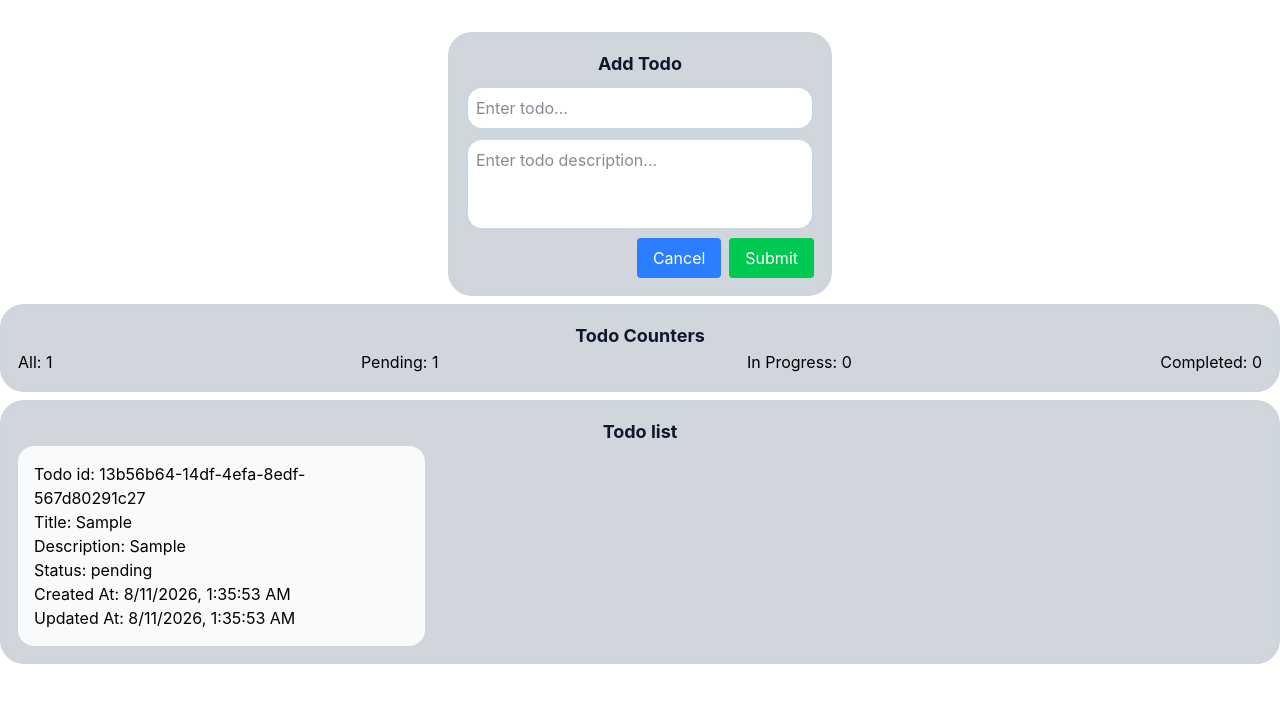
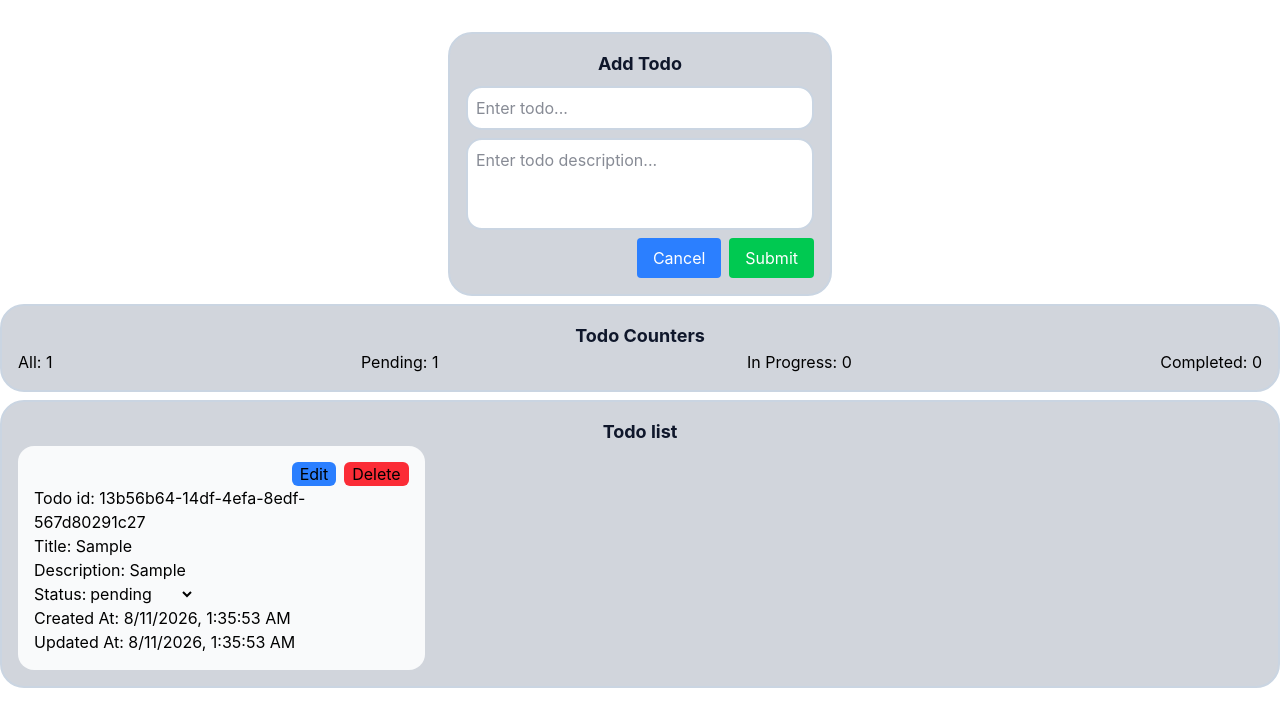
Before and after one commit to deepakzph/Texas, a React (Vite) app: page / in a window 1280 px wide. Both pictures are taken after typing "Sample", "Sample" into the empty fields and a click on the button "Submit". Shown: the top 726 px of the page. Built offline with nearby package versions, Linux system fonts and the light colour scheme.

Commit message:
refactor: add edit and delete functionality to todo items and enhance status management

```diff
--- a/src/pages/CreateTodo.tsx
+++ b/src/pages/CreateTodo.tsx
@@ -2,6 +2,7 @@ import { useState } from "react";
 import { TodoFormSchema } from "../schema/schema";
 import type { z } from "zod";
 import { useTodos } from "../context/TodoContext";
+import { STATUS_META, STATUS_ORDER } from "../types";
 
 function CreateTodo() {
   const [formValues, setFormValues] = useState<z.infer<typeof TodoFormSchema>>({
@@ -96,17 +97,41 @@ function CreateTodo() {
         <div>
           <h1 className="w-full text-center text-lg font-bold text-slate-900">
             Todo list
-          </h1>{" "}
+          </h1>
           <div className="grid grid-cols-3 gap-3 ">
             {todos.map((todo) => (
               <div
                 key={todo.id}
                 className="bg-gray-50 rounded-2xl shadow-inherit p-4"
               >
+                <div className=" flex gap-2 justify-end">
+                  <button className="bg-blue-500 px-2 rounded-md hover:cursor-pointer hover:bg-blue-700">
+                    Edit
+                  </button>
+                  <button
+                    onClick={() => deleteTodo(todo.id)}
+                    className="bg-red-500 px-2 rounded-md hover:cursor-pointer hover:bg-red-700"
+                  >
+                    Delete
+                  </button>
+                </div>
+
                 <p>Todo id: {todo.id}</p>
                 <h2>Title: {todo.title}</h2>
                 <p>Description: {todo.description}</p>
-                <p>Status: {todo.status}</p>
+                <p>
+                  Status:
+                  <select
+                    value={todo.status}
+                    onChange={(e) => setStatus(todo.id, e.target.value as any)}
+                  >
+                    {STATUS_ORDER.map((status) => (
+                      <option key={status} value={status}>
+                        {status}
+                      </option>
+                    ))}
+                  </select>
+                </p>
                 <p>Created At: {todo.createdAt.toLocaleString()}</p>
                 <p>Updated At: {todo.updatedAt.toLocaleString()}</p>
               </div>
```
